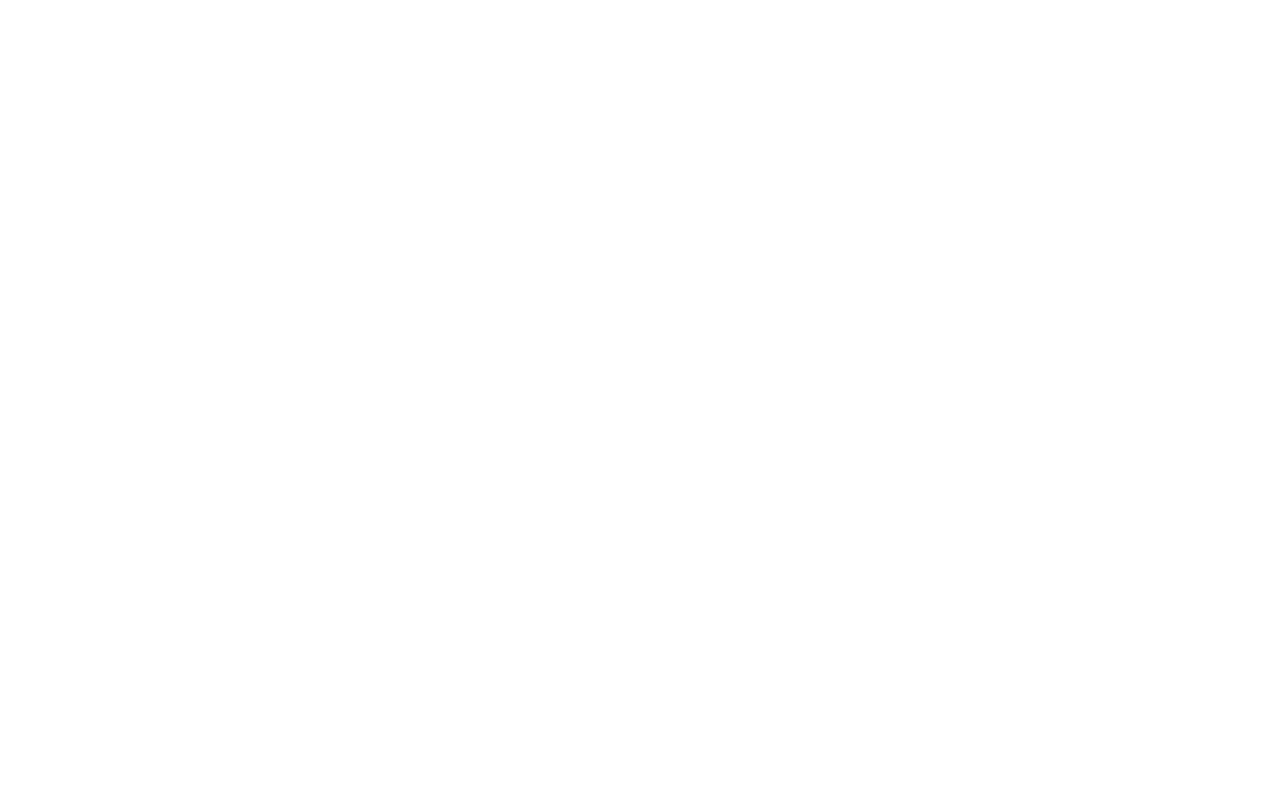
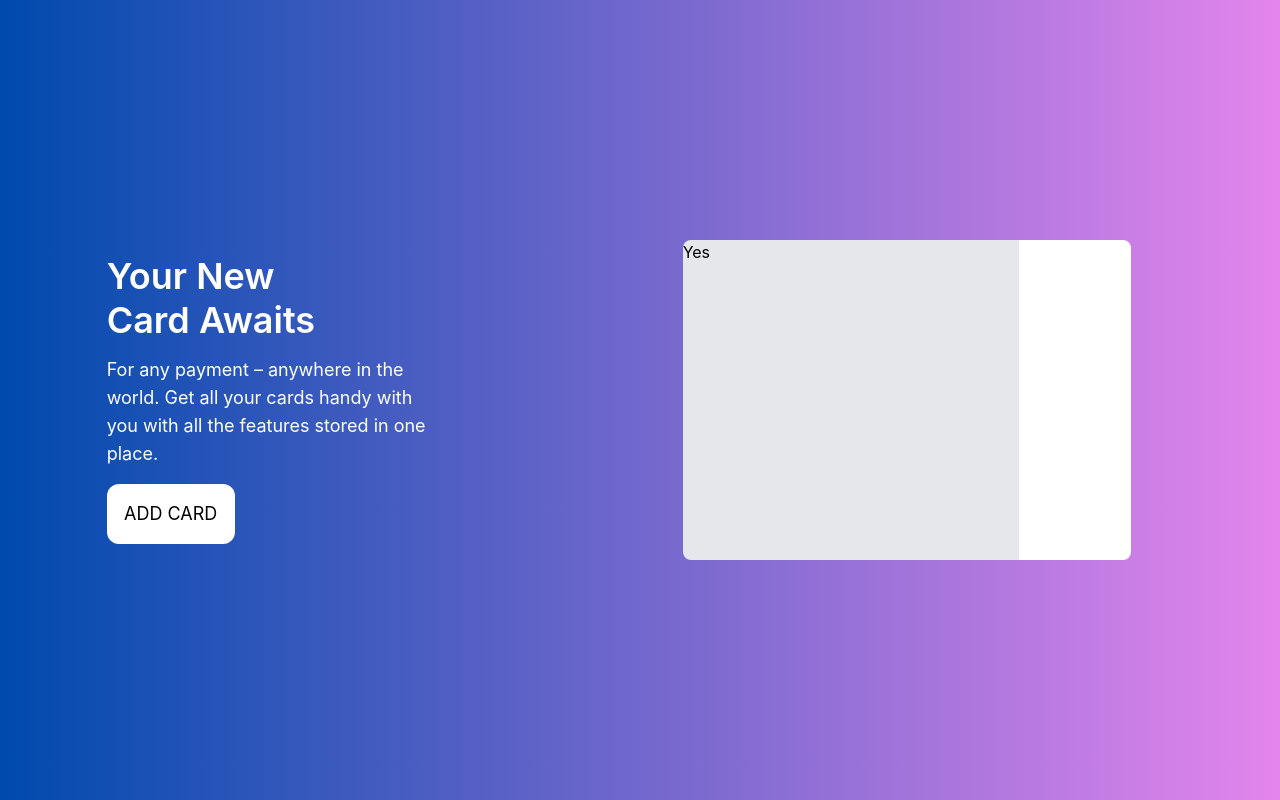
Before and after one commit to pk-2809/cardify, a React (Create React App) app: page /Home in a window 1280 px wide. Before the commit this address had no page. Built offline with nearby package versions, Linux system fonts and the light colour scheme.

Commit message:
home-page

```diff
--- a/src/App.js
+++ b/src/App.js
@@ -1,5 +1,6 @@
 import { React, useEffect } from 'react';
 import { Login } from './pages/login';
+import { Home } from './pages/home';
 import { Routes, Route } from "react-router-dom";
 import './App.css';
 
@@ -16,6 +17,7 @@
 	return (
 		<Routes>
 			<Route exact path="/" element={<Login />} />
+			<Route exact path="/Home" element={<Home />} />
 		</Routes>
 	);
 }
--- /dev/null
+++ b/src/pages/home.css
@@ -0,0 +1,3 @@
+.my-gradient {
+    background: linear-gradient(90deg, #004aad, #e385ec);
+}
--- /dev/null
+++ b/src/pages/home.js
@@ -0,0 +1,35 @@
+import { hover } from "@testing-library/user-event/dist/hover";
+import "../pages/home.css";
+
+export const Home = () => {
+  return (
+    <div className="flex flex-col lg:flex-row w-screen h-screen my-gradient">
+      <div className="md:w-5/12 w-full h-2/5 md:h-screen flex flex-col justify-center items-center">
+        <div className="w-3/5 flex flex-col items-start">
+          <h1 className="font-semibold text-2xl md:text-3xl lg:text-4xl mb-1 text-white">
+            Your New
+          </h1>
+          <h1 className="font-semibold text-2xl md:text-3xl lg:text-4xl mb-4 text-white">
+            Card Awaits
+          </h1>
+          <p className="text-sm md:text-base lg:text-lg mb-4 text-white">
+            For any payment – anywhere in the world. Get all your cards handy
+            with you with all the features stored in one place.
+          </p>
+          <button className="p-4 w-2/5 text-sm sm:text-base lg:text-lg text-center text-1786df bg-white rounded-xl">
+            ADD CARD
+          </button>
+        </div>
+      </div>
+
+      <div className="md:w-7/12 w-full h-3/5 md:h-screen lg:h-full flex flex-col justify-center items-center">
+        <div class="flex justify-center items-center w-full h-full">
+          <div class="flex w-3/5 h-1/4 sm:h-1/2 md:h-2/5">
+            <div class="bg-gray-200 w-3/4 rounded-l-lg">Yes</div>
+            <div class=" bg-white w-1/4 rounded-r-lg"></div>
+          </div>
+        </div>
+      </div>
+    </div>
+  );
+};
--- a/src/pages/login.js
+++ b/src/pages/login.js
@@ -1,7 +1,6 @@
 import LoginBg from '../assets/Login.png';
 import Login1 from '../assets/Login1.png';
 import './login.css';
-import { Button } from "flowbite-react";
 
 export const Login = () => {
     return (
@@ -14,7 +13,6 @@
                     <div className="my-1 md:my-2 text-sm md:text-base lg:text-lg">OTP</div>
                     <input type="tel" className="p-3 md:p-4 w-full rounded-xl border border-gray-300 border-solid bg-slate-50 text-slate-400" placeholder="Enter OTP" />
                     <div className="w-full text-center">
-                        <Button>Click me</Button>
                         <button className="mt-5 p-4 w-3/5 text-xs sm:text-base lg:text-lg text-center text-white rounded-xl bg-slate-800">Get OTP</button>
                     </div>
                 </div>
```
Also changed, not shown: 1 other file (tests, documents, lock files or other folders).
